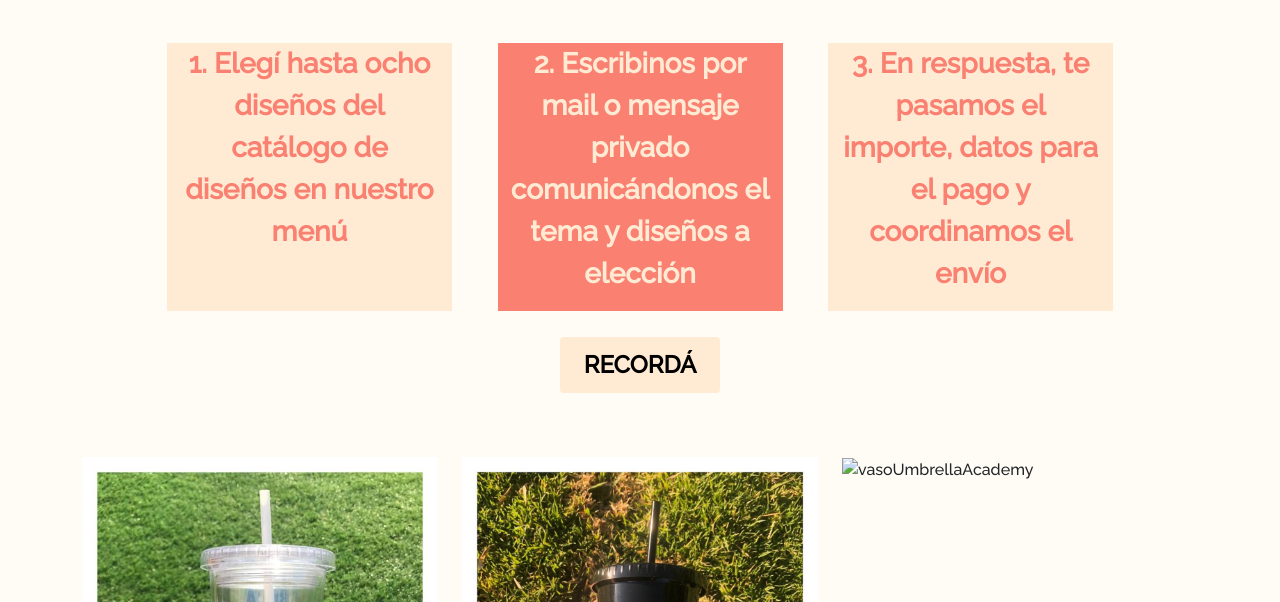
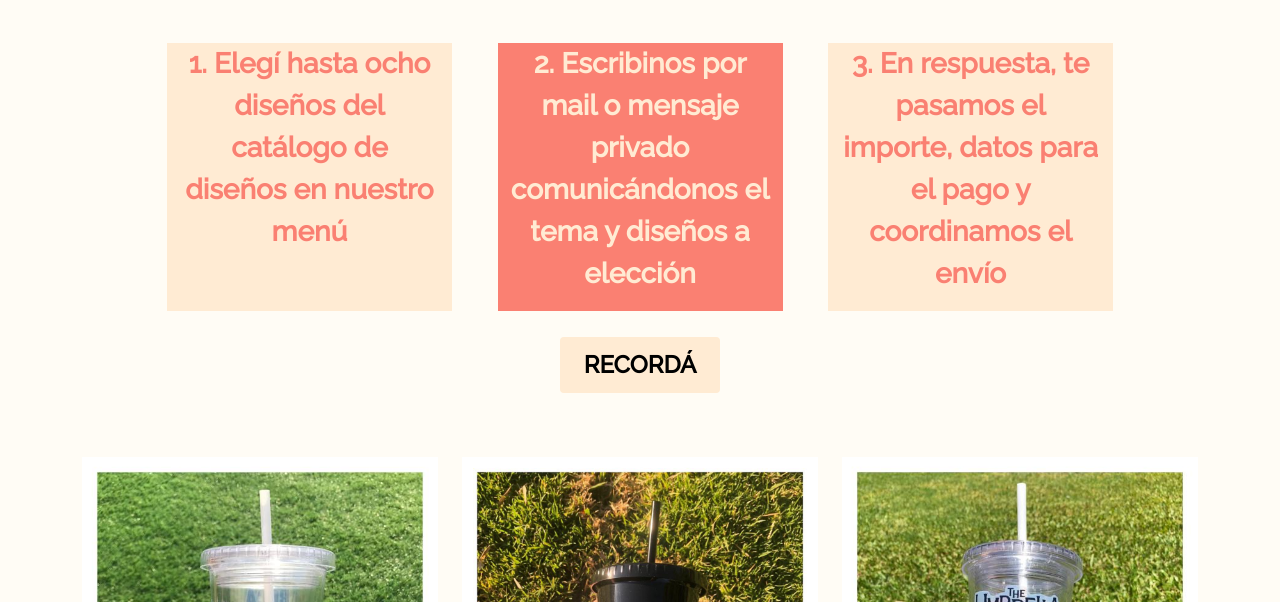
Before and after one commit to santiagogidekel/paperhouses-store, a website: page index.html in a window 1280 px wide. Shown: the part 198-800 px from the top of the page. Drawn offline with nearby package versions, Linux system fonts and the light colour scheme.

Commit message:
primer commit repositorio

```diff
--- a/index.html
+++ b/index.html
@@ -140,7 +140,7 @@
                     <img class="img-fluid" src="./media/Vaso Starbucks.jpg" alt="vasoStarbucks">
                 </div>
                 <div class="col-10 col-sm-9 col-md-9 col-lg-4 fotos__contenedor__foto">
-                    <img class="img-fluid" src="./media/Vaso Umbrella Academy" alt="vasoUmbrellaAcademy">
+                    <img class="img-fluid" src="./media/Vaso Umbrella Academy.jpg" alt="vasoUmbrellaAcademy">
                 </div>
             </div>
 
```
